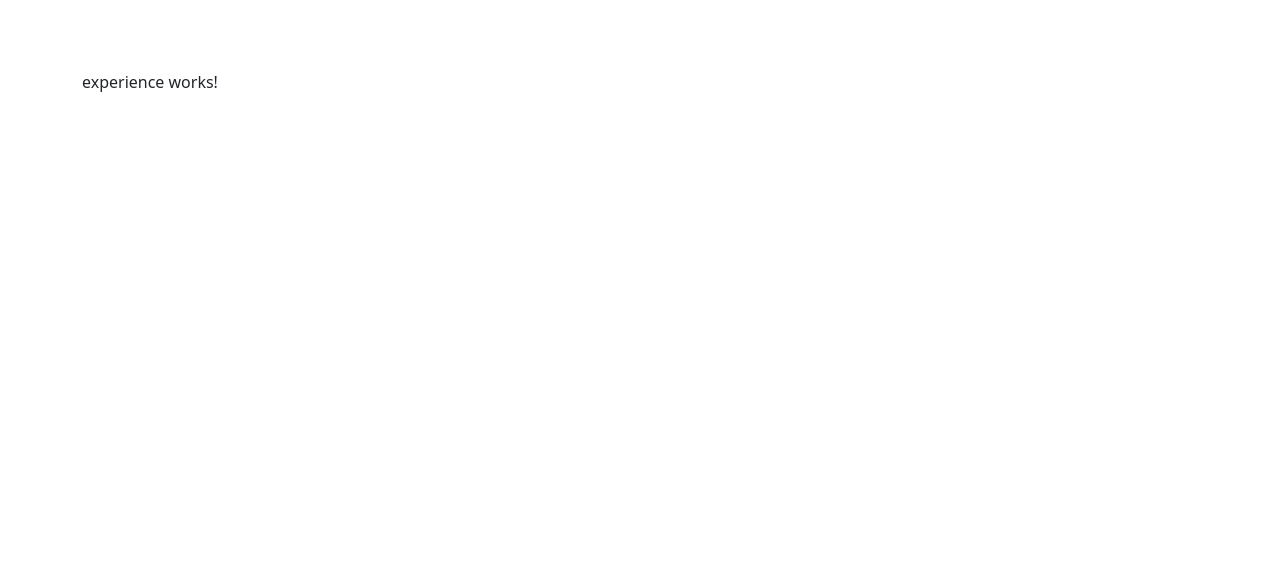
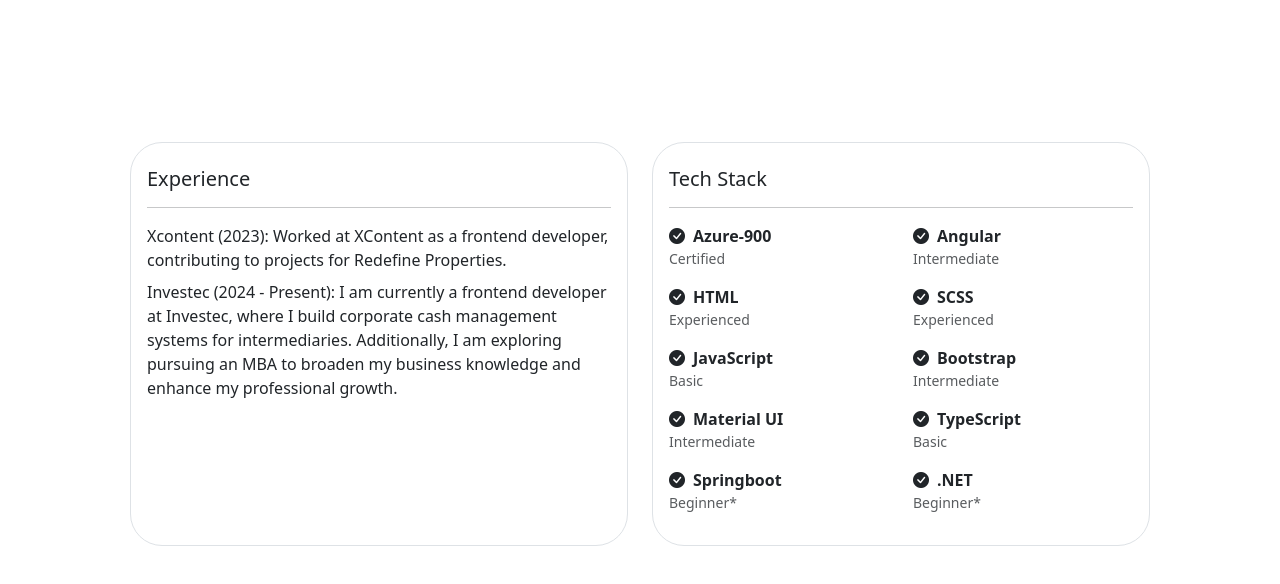
Before and after one commit to Jasonbayf-97/project-wolf, an Angular app in the folder project-routing/: page /experience in a window 1280 px wide. Shown: the part 658-1242 px from the top of the page. Before the commit the page ends 800 px from the top, so only its background shows below. Built offline with nearby package versions, Linux system fonts and the light colour scheme.

Commit message:
Implemented experience page

```diff
--- a/project-routing/src/app/about/about.html
+++ b/project-routing/src/app/about/about.html
@@ -1,7 +1,7 @@
 <div class="container-fluid p-5">
   <div class="row align-items-center">
     <div class="col-lg-12 col-md-12">
-      <h2 class="fw-bold mb-1">{{ aboutMe.title }}</h2>
+      <!-- <h2 class="fw-bold mb-1">{{ aboutMe.title }}</h2> -->
       <div class="row mt-4">
         <div class="col-md-6 mb-3 d-flex">
           <div class="card border rounded-5 text-center flex-fill h-100">
--- a/project-routing/src/app/experience/experience.html
+++ b/project-routing/src/app/experience/experience.html
@@ -1 +1,51 @@
-<p>experience works!</p>
+<div class="container-fluid p-5">
+  <div class="row align-items-center">
+    <div class="col-lg-12 col-md-12">
+      <div class="row mt-4">
+        <div class="col-md-6 mb-3 d-flex">
+          <div class="card border rounded-5 text-start flex-fill h-100">
+            <div class="card-body">
+              <h5 class="card-title mt-2">{{ experience.title }}</h5>
+              <hr />
+              <ul class="list-unstyled fw-lighter mb-0 text-start">
+                <li class="mb-2">
+                  <strong
+                    >{{ experience.jobs[0].company }} ({{
+                      experience.jobs[0].year
+                    }}):</strong
+                  >
+                  {{ experience.jobs[0].description }}
+                </li>
+                <li class="mb-2">
+                  <strong
+                    >{{ experience.jobs[1].company }} ({{
+                      experience.jobs[1].year
+                    }}):</strong
+                  >
+                  {{ experience.jobs[1].description }}
+                </li>
+              </ul>
+            </div>
+          </div>
+        </div>
+        <div class="col-md-6 mb-3 d-flex">
+          <div class="card border rounded-5 text-start flex-fill h-100">
+            <div class="card-body">
+              <h5 class="card-title mt-2">{{ experience.techStackTitle }}</h5>
+              <hr />
+              <div class="row text-start justify-content-center">
+                @for (tech of experience.techStack; track tech.name) {
+                <div class="col-6 mb-3">
+                  <i class="bi bi-check-circle-fill text-dark me-2"></i>
+                  <span class="fw-bold">{{ tech.name }}</span>
+                  <div class="small text-muted">{{ tech.level }}</div>
+                </div>
+                }
+              </div>
+            </div>
+          </div>
+        </div>
+      </div>
+    </div>
+  </div>
+</div>
--- a/project-routing/src/app/experience/experience.ts
+++ b/project-routing/src/app/experience/experience.ts
@@ -1,11 +1,12 @@
 import { Component } from '@angular/core';
+import { EXPERIENCE } from '../../shared/models/experience.model';
 
 @Component({
   selector: 'app-experience',
   imports: [],
   templateUrl: './experience.html',
-  styleUrl: './experience.scss'
+  styleUrl: './experience.scss',
 })
 export class Experience {
-
+  experience = EXPERIENCE;
 }
--- /dev/null
+++ b/project-routing/src/shared/models/experience.model.ts
@@ -0,0 +1,60 @@
+export const EXPERIENCE = {
+  title: 'Experience',
+  jobs: [
+    {
+      company: 'Xcontent',
+      year: 2023,
+      description:
+        'Worked at XContent as a frontend developer, contributing to projects for Redefine Properties.',
+    },
+    {
+      company: 'Investec',
+      year: '2024 - Present',
+      description:
+        'I am currently a frontend developer at Investec, where I build corporate cash management systems for intermediaries. Additionally, I am exploring pursuing an MBA to broaden my business knowledge and enhance my professional growth.',
+    },
+  ],
+  techStackTitle: 'Tech Stack',
+  techStack: [
+    {
+      name: 'Azure-900',
+      level: 'Certified',
+    },
+    {
+      name: 'Angular',
+      level: 'Intermediate',
+    },
+    {
+      name: 'HTML',
+      level: 'Experienced',
+    },
+    {
+      name: 'SCSS',
+      level: 'Experienced',
+    },
+    {
+      name: 'JavaScript',
+      level: 'Basic',
+    },
+    {
+      name: 'Bootstrap',
+      level: 'Intermediate',
+    },
+    {
+      name: 'Material UI',
+      level: 'Intermediate',
+    },
+    {
+      name: 'TypeScript',
+      level: 'Basic',
+    },
+    {
+      name: 'Springboot',
+      level: 'Beginner*',
+    },
+    {
+      name: '.NET',
+      level: 'Beginner*',
+    },
+  ],
+};
```
